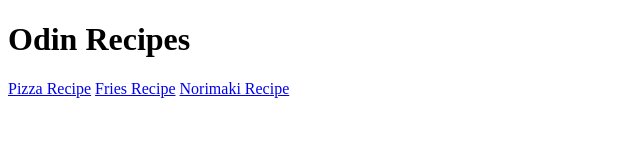
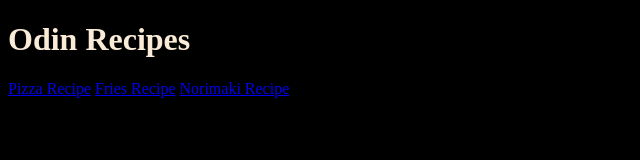
Before and after one commit to scarlytwastaken/odin-recipes, a plain HTML site: page index.html in a window 1280 px wide. Shown: the whole page, without its empty margins (0-640 px from the left). Drawn offline with Linux system fonts and the light colour scheme.

Commit message:
Add simple style to pizza index create stylecss
Add bg color and change text color in index and pizza. Created style
page.

```diff
--- a/index.html
+++ b/index.html
@@ -1,7 +1,7 @@
 <!DOCTYPE html>
 <html lang="en">
     <head>
-
+        <link rel="stylesheet" href="style.css">
     </head>
 
     <body>
--- /dev/null
+++ b/style.css
@@ -0,0 +1,7 @@
+* {
+    background-color: black;
+}
+
+body {
+    color: antiquewhite;
+}
```
Also changed, not shown: recipes/pizza.html (+1 -1 lines).
